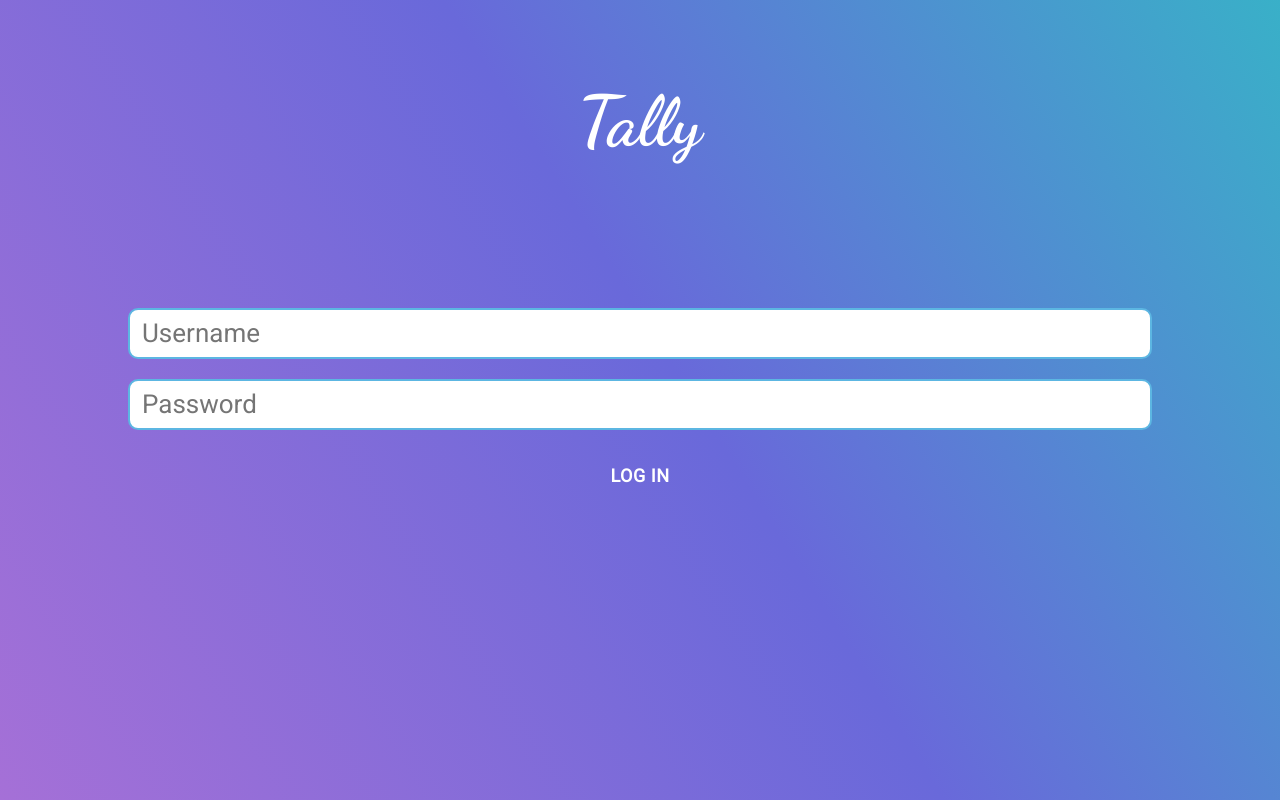
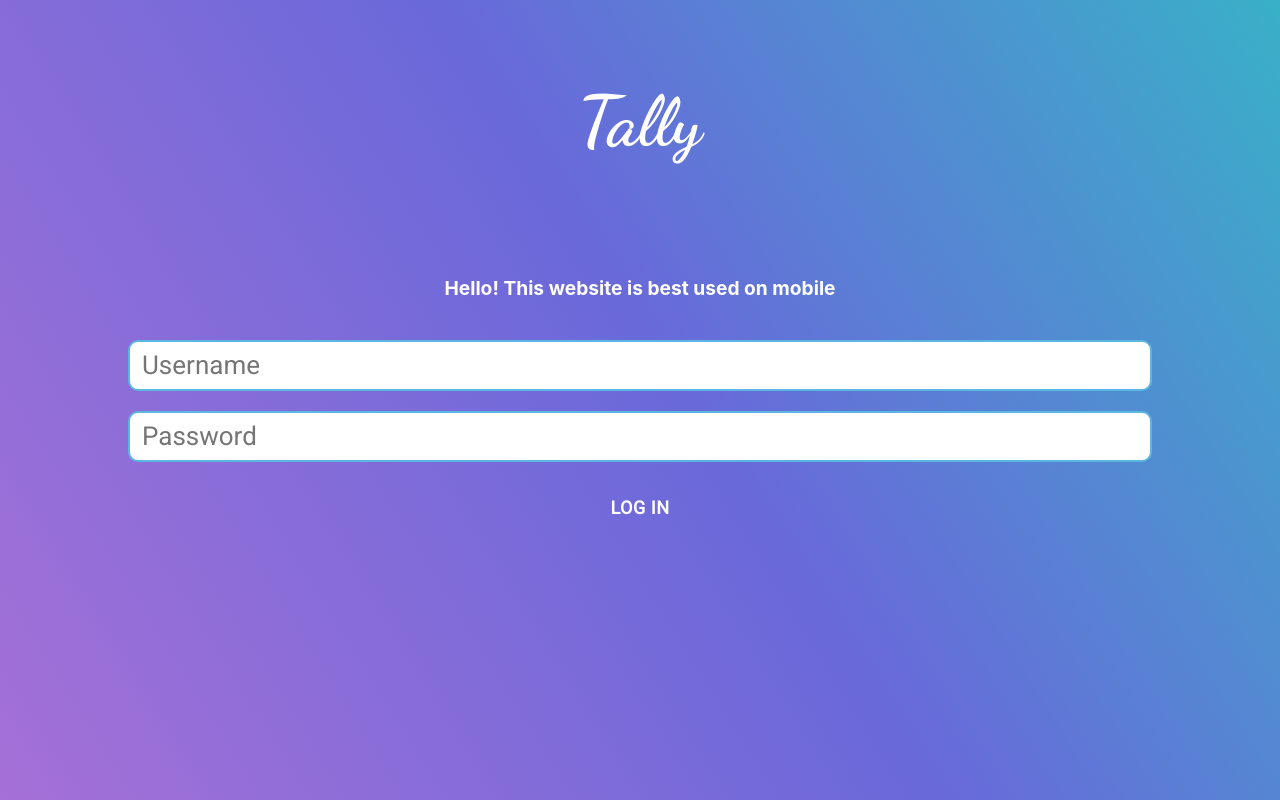
Before and after one commit to MGS1993/Tally, a React (Create React App) app: page / in a window 1280 px wide. Built offline with nearby package versions, Linux system fonts and the light colour scheme.

Commit message:
added an alert if user is not on mobile

```diff
--- a/src/App.js
+++ b/src/App.js
@@ -17,7 +17,7 @@ function App() {
   }, []);
 
   return (
-    <AuthContext.Provider value={{ user, setUser /*data, setData*/ }}>
+    <AuthContext.Provider value={{ user, setUser }}>
       <div className="App">{user ? <ReactRouter /> : <LoginPage />}</div>
     </AuthContext.Provider>
   );
--- a/src/Pages/Home.js
+++ b/src/Pages/Home.js
@@ -7,14 +7,14 @@ import TallyList from "../components/TallyList";
 const Home = ({ data, setData }) => {
   const authContext = useContext(AuthContext);
 
-  // const logout = () => {
-  //   localStorage.removeItem("user");
-  //   authContext.setUser(null);
-  // };
+  const logout = () => {
+    localStorage.removeItem("user");
+    authContext.setUser(null);
+  };
   return (
     <div style={mainWrapper}>
       <TallyDisplay data={data} userName={authContext?.user.userName} />
-      {/* <button onClick={() => logout()}>logout</button> */}
+      <button onClick={() => logout()}>logout</button>
 
       <TallyList
         data={data}
@@ -32,10 +32,10 @@ const mainWrapper = {
   flex: "1",
 };
 
-// const tempButton = {
-//   height: "25px",
-//   width: "30vw",
-//   margin: "25px",
-// };
+const tempButton = {
+  height: "25px",
+  width: "30vw",
+  margin: "25px",
+};
 
 export default Home;
--- a/src/Pages/LoginPage.js
+++ b/src/Pages/LoginPage.js
@@ -11,6 +11,7 @@ import { login } from "../util/auth";
 import AuthContext from "../auth/context";
 import loginSchema from "../Validations/LoginValidation";
 import { yupResolver } from "@hookform/resolvers/yup";
+import MobileAlert from "../components/styles/MobileAlert";
 
 //TODO finish login validation errors
 const LoginPage = () => {
@@ -39,6 +40,9 @@ const LoginPage = () => {
       <Title>
         <h1>Tally</h1>
       </Title>
+      <MobileAlert>
+        <p>Hello! This website is best used on mobile</p>
+      </MobileAlert>
       <LoginForm onSubmit={handleSubmit(loginFunction)}>
         <InputWrapper>
           <StyledInput
--- /dev/null
+++ b/src/components/styles/MobileAlert.js
@@ -0,0 +1,18 @@
+import styled from "styled-components";
+
+const MobileAlert = styled.div`
+  //only displays if not on mobile
+  display: none;
+  @media (min-width: 768px) {
+    display: flex;
+    padding: 10px 10px 30px 10px;
+
+    p {
+      color: #fff;
+      font-size: 1.2rem;
+      font-weight: bold;
+    }
+  }
+`;
+
+export default MobileAlert;
```
